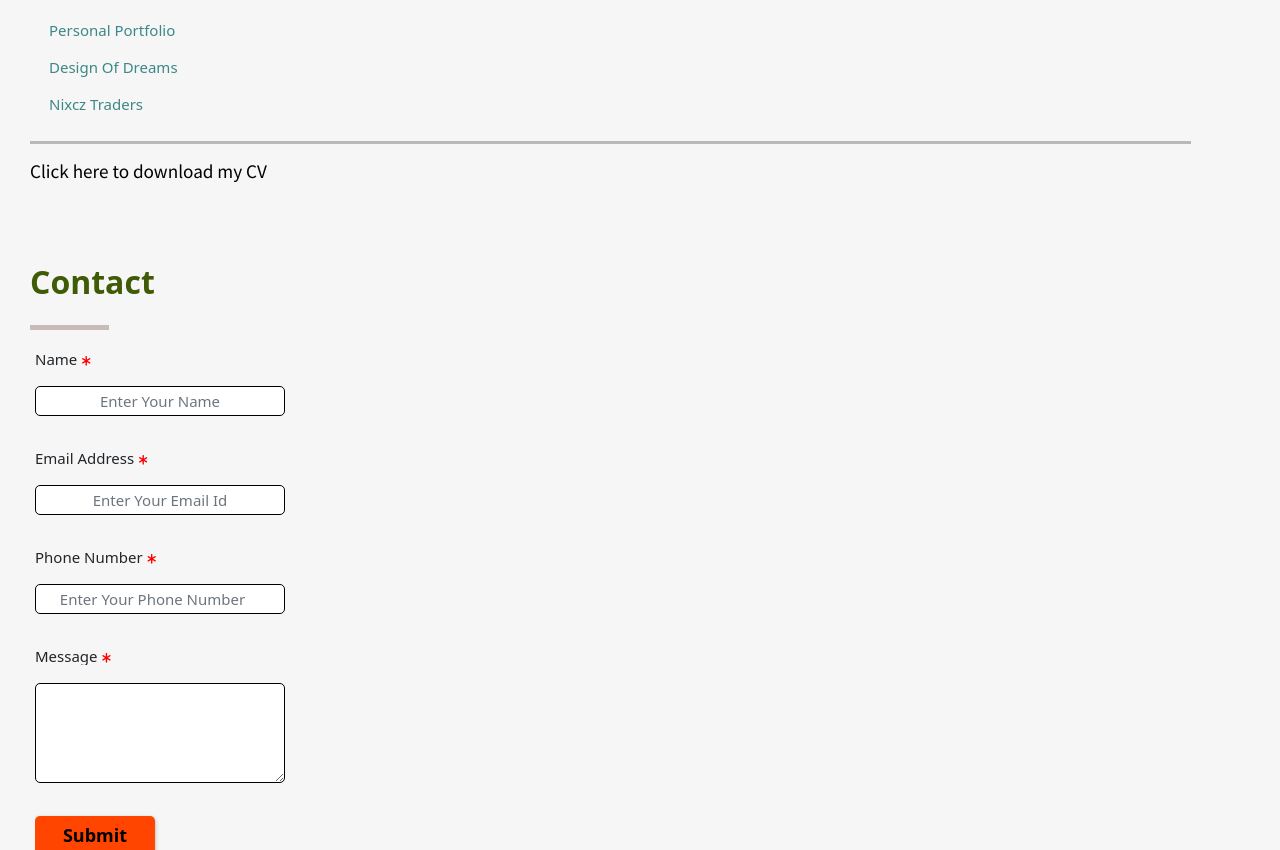
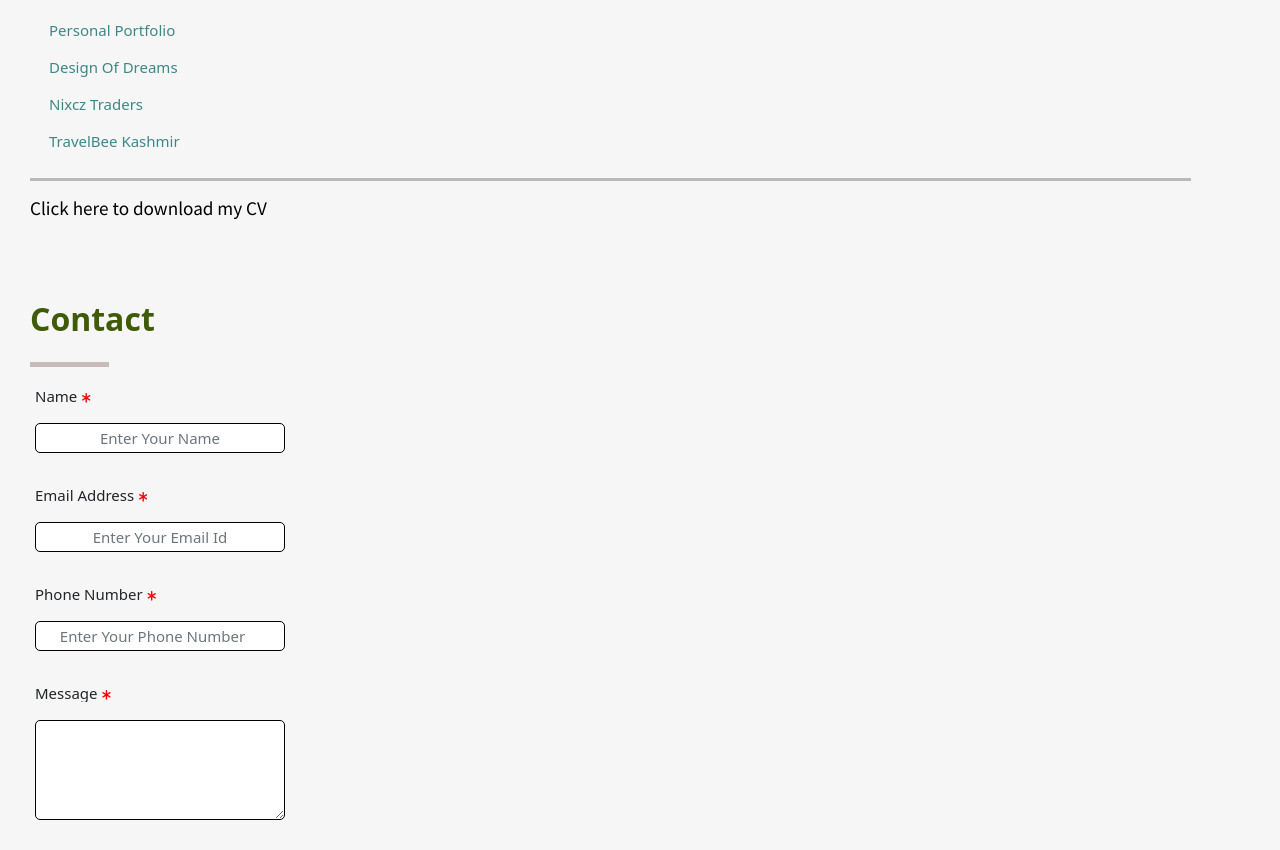
Before and after one commit to eransarali33/Personal-Portfolio, a plain HTML site: page index.html in a window 1280 px wide. Shown: the part 2971-3821 px from the top of the page. Drawn offline with nearby package versions, Linux system fonts and the light colour scheme; a web font is replaced by a local one.

Commit message:
Modified Project section

```diff
--- a/index.html
+++ b/index.html
@@ -186,6 +186,13 @@
             target="_blank"
           >
             <h5>Nixcz Traders</h5>
+          </a>
+          <a
+            class="proj"
+            href="https://travelbeekashmir.netlify.app"
+            target="_blank"
+          >
+            <h5>TravelBee Kashmir</h5>
           </a>
 
           <hr class="cv-lining" />
```
